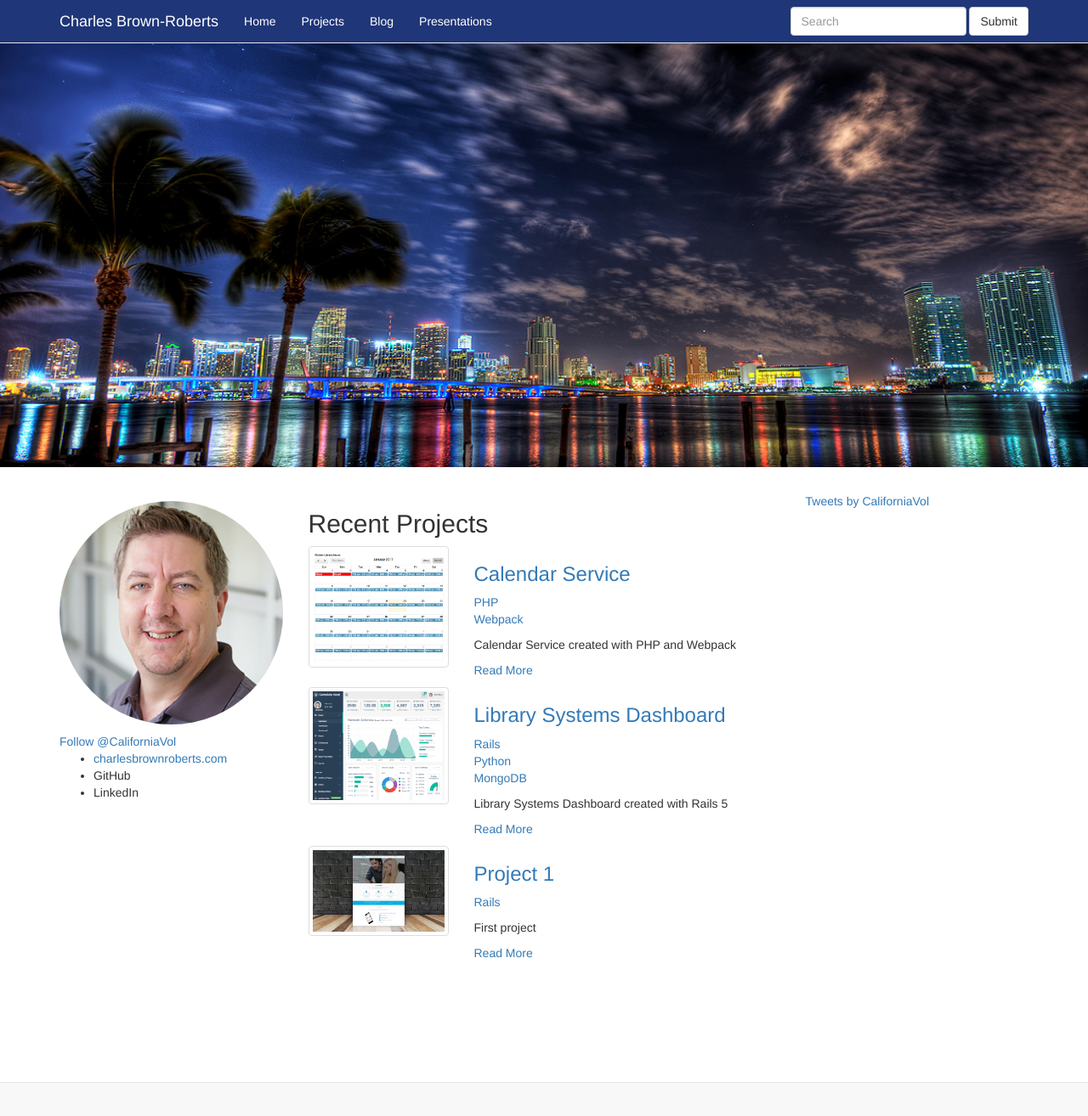
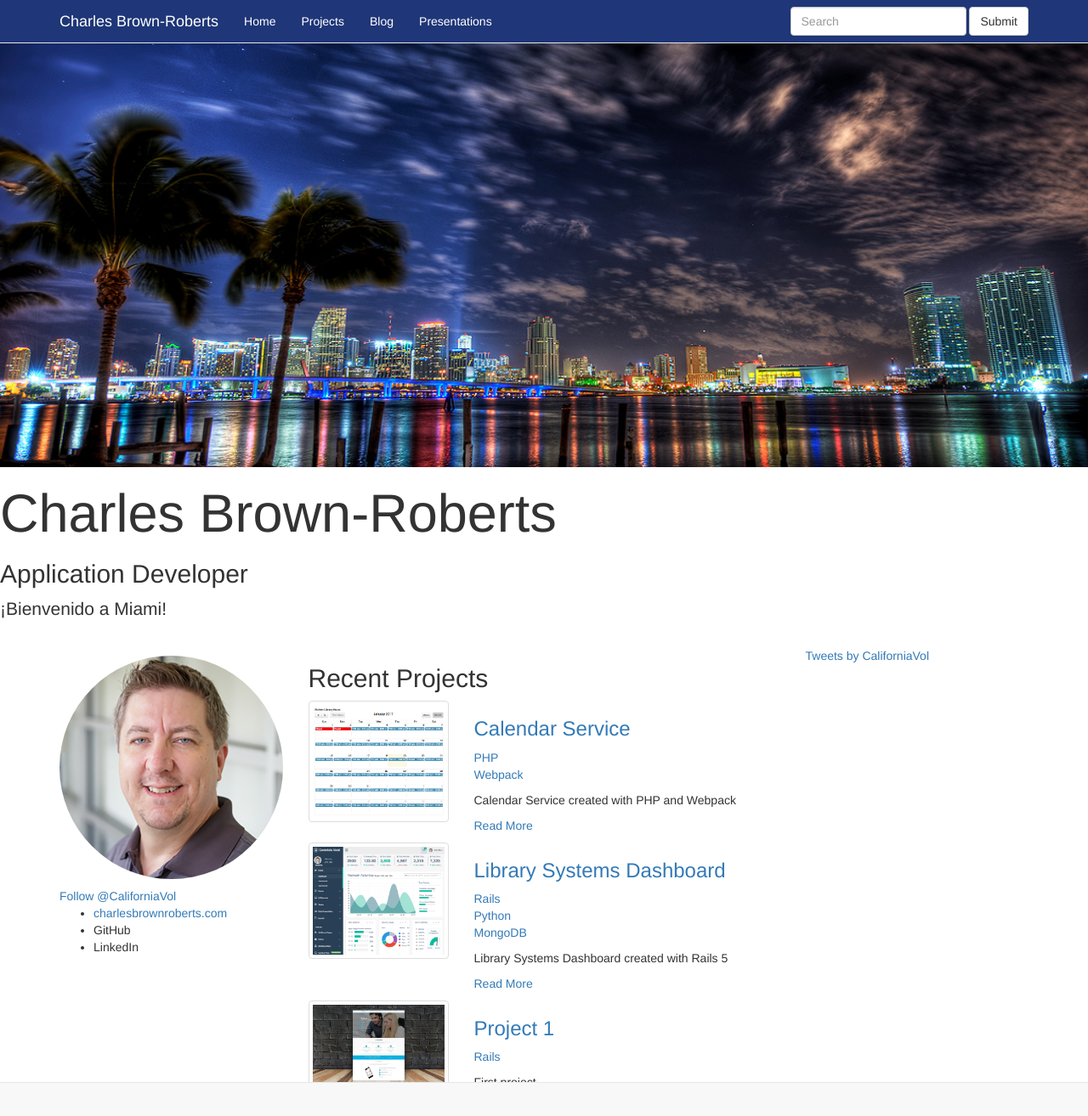
Before and after one commit to cgb37/cgb37.github.io, a Jekyll site: the page built from index.html, in a window 1280 px wide and 1324 px high. Shown: the top 1314 px of the window at 85% size. Built offline with Jekyll 4.4.1, drawn with Linux system fonts in a browser that asks for light colours; nearby versions of some CDN libraries; a script that is not in the unit is left out; comment, search, counter and statistics services are not loaded.

Commit message:
WIP index

```diff
--- a/index.html
+++ b/index.html
@@ -7,6 +7,11 @@ title: Charles Brown-Roberts Developer Projects
 ---
 <div class="jumbotron my-jumbotron">
     <img src="{{ site.baseurl }}/images/jumbotron.jpg">
+    <div class="jumbotron-header">
+        <h1>Charles Brown-Roberts</h1>
+        <h2>Application Developer</h2>
+        <p>¡Bienvenido a Miami!</p>
+    </div>
 </div>
 
 <div class="container">
```
